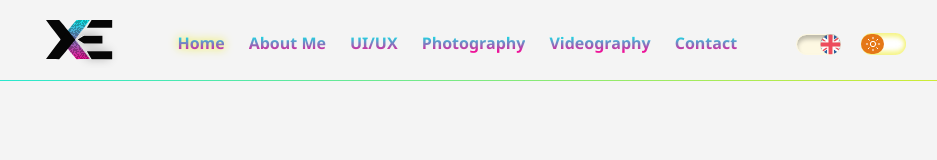
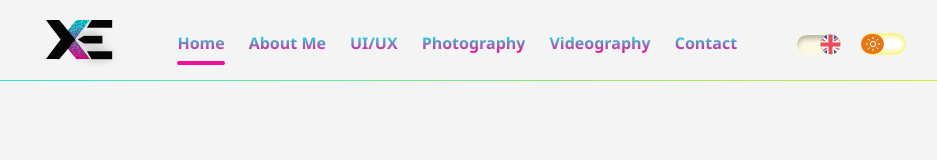
Before and after one commit to duct-tape-deployments/devin-portfolio, a React (Vite) app: page / in a window 1280 px wide. Shown: the top 160 px of the page, without its empty margins (164-1101 px from the left). Built offline with nearby package versions, Linux system fonts and the light colour scheme; a web font is replaced by a local one.

Commit message:
feat(nav): current-page pill (underline on desktop, side bar in the mobile menu), ink-fill hover

```diff
--- a/src/components/interface/Navigation.tsx
+++ b/src/components/interface/Navigation.tsx
@@ -17,7 +17,13 @@ export function Navigation({ orientation = 'horizontal', onNavigate, ariaLabel }
   const listClasses =
     orientation === 'horizontal'
       ? 'flex items-center gap-6'
-      : 'flex flex-col gap-4 text-h2 leading-tight';
+      : 'flex flex-col text-h2 leading-tight';
+
+  const linkPadding = orientation === 'horizontal' ? 'py-3' : 'py-2';
+  const pillPosition =
+    orientation === 'horizontal'
+      ? 'after:inset-x-0 after:bottom-1 after:h-1'
+      : 'after:inset-y-2 after:-left-2.5 after:w-1';
 
   const translatedAriaLabel = ariaLabel ?? t.accessibility.mainNavigation;
 
@@ -33,17 +39,19 @@ export function Navigation({ orientation = 'horizontal', onNavigate, ariaLabel }
               className={({ isActive }) =>
                 [
                   'relative inline-flex w-fit items-center whitespace-nowrap',
-                  'bg-gradient-text bg-clip-text text-transparent',
+                  linkPadding,
+                  'bg-gradient-text bg-clip-text bg-origin-content bg-no-repeat text-transparent',
                   'font-display font-bold',
-                  'transition-[filter,opacity] duration-200',
-
-                  'hover:drop-shadow-[0_0_6px_var(--color-yellow)]',
+                  'transition-colors duration-150 ease-out',
+                  'hover:text-foreground',
 
                   'focus-visible:outline-2',
                   'focus-visible:outline-offset-4',
                   'focus-visible:outline-focus',
 
-                  isActive ? 'drop-shadow-[0_0_5px_var(--color-yellow)]' : '',
+                  isActive
+                    ? `after:absolute ${pillPosition} after:rounded-full after:bg-magenta forced-colors:underline forced-colors:after:hidden`
+                    : '',
                 ].join(' ')
               }
             >
--- a/src/components/layout/Header.tsx
+++ b/src/components/layout/Header.tsx
@@ -162,7 +162,7 @@ export function Header() {
           ${menuOpen ? 'block' : 'hidden'}
         `}
       >
-        <div className="p-4">
+        <div className="px-4 py-2">
           <Navigation
             orientation="vertical"
             ariaLabel={t.accessibility.mobileNavigation}
```
